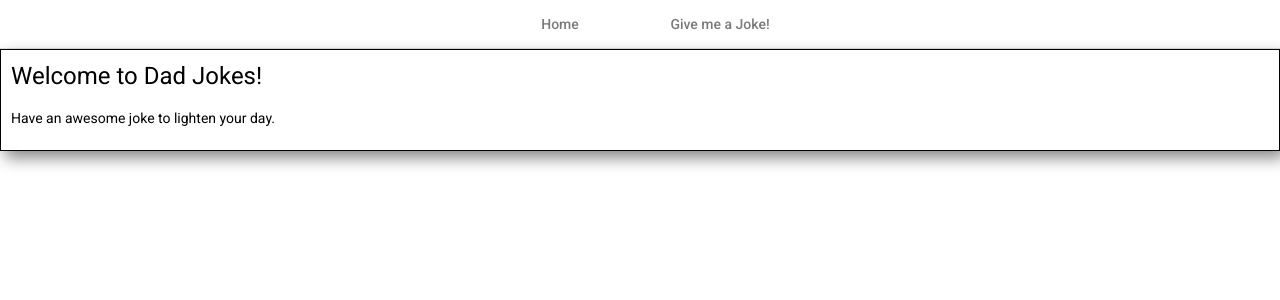
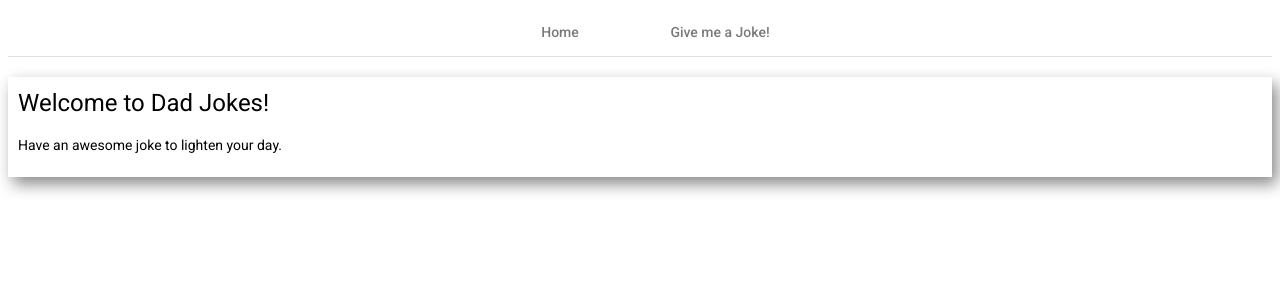
Before and after one commit to arminKovacs/dad-jokes-angular, an Angular app: page / in a window 1280 px wide. Shown: the top 300 px of the page. Built offline with nearby package versions, Linux system fonts and the light colour scheme.

Commit message:
Add dad joke logo, tweak content body css

```diff
--- a/src/app/joke/joke.component.css
+++ b/src/app/joke/joke.component.css
@@ -1,8 +1,3 @@
 .example-card {
     max-width: 400px;
   }
-
-  .example-header-image {
-    background-image: url('https://material.angular.io/assets/img/examples/shiba1.jpg');
-    background-size: cover;
-  }
--- a/src/app/joke/joke.component.html
+++ b/src/app/joke/joke.component.html
@@ -1,18 +1,14 @@
 <mat-card class="example-card">
-  <mat-card-header>
+
     <mat-card-title>Here is your awesome joke:</mat-card-title>
-  </mat-card-header>
-  <img
-    mat-card-image
-    src="https://material.angular.io/assets/img/examples/shiba2.jpg"
-    alt="Photo of a Shiba Inu"
-  />
+
+  <img mat-card-image src="../../assets/Dad-jokes.jpg" alt="Dad joke logo" />
   <mat-card-content>
-    <p>
+    <h2>
       The Shiba Inu is the smallest of the six original and distinct spitz
       breeds of dog from Japan. A small, agile dog that copes very well with
       mountainous terrain, the Shiba Inu was originally bred for hunting.
-    </p>
+    </h2>
   </mat-card-content>
   <mat-card-actions>
     <button mat-button>GIVE ME ANOTHER!</button>
--- a/src/styles.css
+++ b/src/styles.css
@@ -5,15 +5,16 @@ body {
   height: 100%;
 }
 body {
-  margin: 0;
   font-family: Roboto, "Helvetica Neue", sans-serif;
 }
 
 .component-body {
-  margin: auto;
   max-height: 800px;
-  max-width: 1400px;
-  border: 1px solid;
   padding: 10px;
   box-shadow: 5px 7px 15px #888888;
+  max-width: 1400px;
+  margin: auto;
+  margin-top: 20px;
+  margin-bottom: 20px;
+  padding: 10px;
 }
```
Also changed, not shown: src/assets/Dad-jokes.jpg (added).
